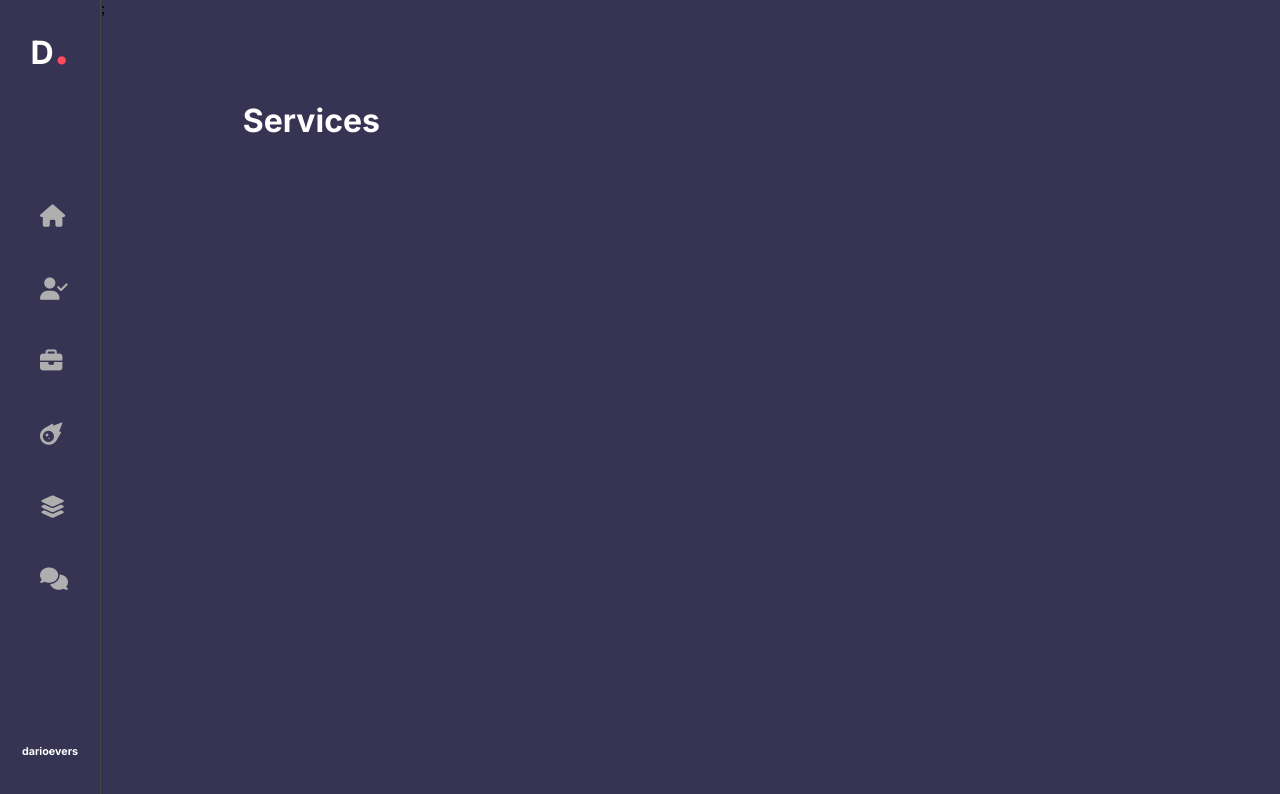
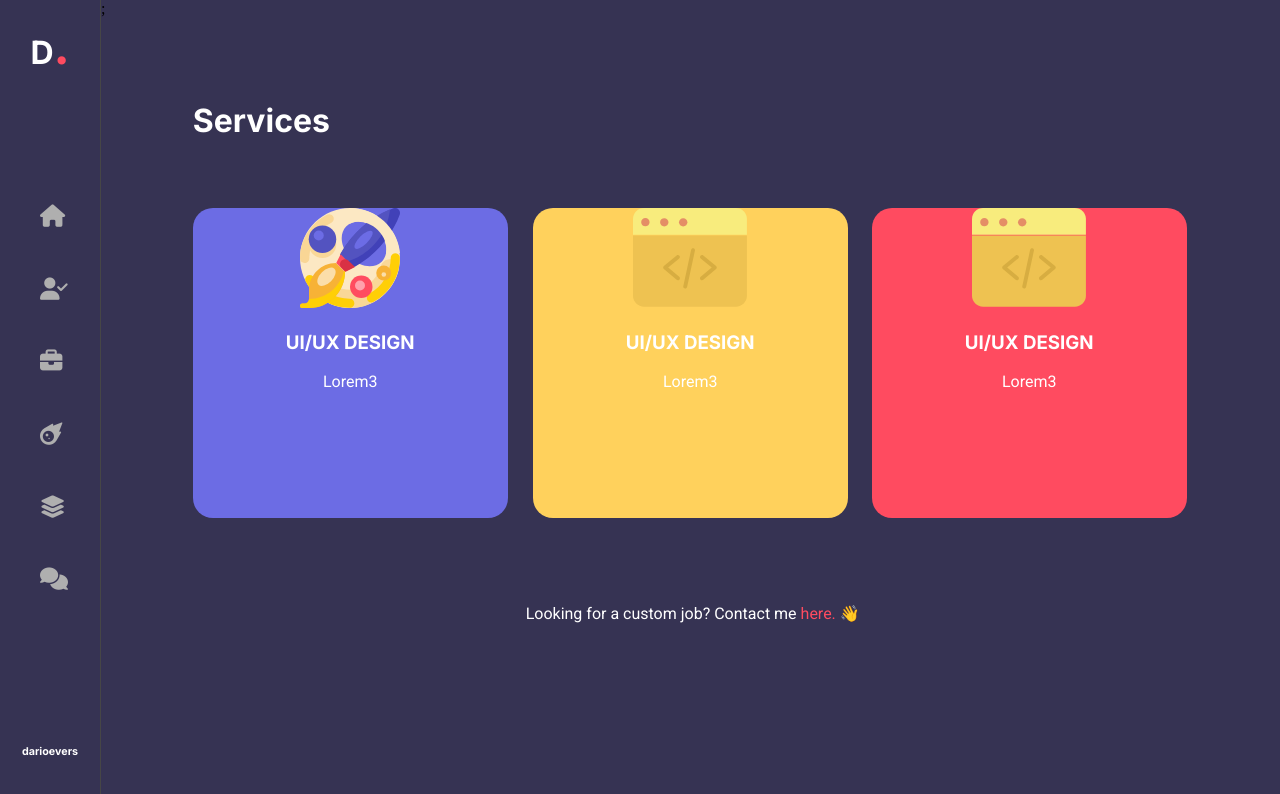
Before and after one commit to darioevers/portfolio_v2, a React (Create React App) app: page /services in a window 1280 px wide. Shown: the top 794 px of the page. Built offline with nearby package versions, Linux system fonts and the light colour scheme.

Commit message:
updated service frames

```diff
--- a/src/components/Services.js
+++ b/src/components/Services.js
@@ -1,17 +1,34 @@
 import React from "react";
+import { Link } from "react-router-dom";
+import serviceimg from './images/service-1.svg';
+import webdevimg from './images/web-dev-1.svg';
+
 const Services = () => {
   return (
     <div class="main">
     <div class="main_content">
-    <div class="about_content">
-      <div class="about_content_top">
+    <div class="services_content">
+      <div class="services_content_top">
         <h1>Services</h1>
       </div>
-      <div class="about_content_mid_l">
+      <div class="services_content_mid_l leftbox">
+      <img src={serviceimg} class="avatar"></img>
+        <h3>UI/UX DESIGN</h3>
+        <p>Lorem3</p>
       </div>
-      <div class="about_content_mid_r">
+      <div class="services_content_mid_m middlebox">
+      <img src={webdevimg} class="avatar"></img>
+        <h3>UI/UX DESIGN</h3>
+        <p>Lorem3</p>
       </div>
-      <div class="about_content bot"></div>
+      <div class="services_content_mid_r rightbox">
+      <img src={webdevimg} class="avatar"></img>
+        <h3>UI/UX DESIGN</h3>
+        <p>Lorem3</p>
+      </div>
+      <div class="services_content_bot">
+      <p>Looking for a custom job? Contact me<Link to="/contact"> here. 👋</Link></p>
+      </div>
     </div>
     </div>
     </div>
--- a/src/components/Sidebar.js
+++ b/src/components/Sidebar.js
@@ -2,8 +2,6 @@
 import React from "react";
 import { Link } from "react-router-dom";
 
-import { FontAwesomeIcon } from '@fortawesome/react-fontawesome'
-import { faCoffee } from '@fortawesome/free-solid-svg-icons'
 
 const Sidebar = () => {
   return (
--- a/src/sass/components/__components-dir.scss
+++ b/src/sass/components/__components-dir.scss
@@ -2,4 +2,5 @@
 @import "./sidebar";
 @import "./home";
 @import "./contact";
-@import "./about"
+@import "./about";
+@import "./services";
--- a/src/sass/components/_about.scss
+++ b/src/sass/components/_about.scss
@@ -42,7 +42,7 @@
         font-size: 1.2em;
         padding: 20px;
         justify-content: space-evenly;
-        background-color: #231f44;
+        background-color: #302c4d;
         border-radius: 20px;
 }
 
--- /dev/null
+++ b/src/sass/components/_services.scss
@@ -0,0 +1,70 @@
+// CONTACT STYLES
+
+// MAIN FRAME
+
+.services_content {
+    margin: 0 auto;
+    width: 1000px;
+    text-align: center;
+    color: white;
+    display: flex;
+    flex-wrap: wrap;
+}
+
+// INNER CONTENT FRAME
+
+.services_content_top {
+    // HEADER/TITLE FRAME
+    width: 1000px;
+    height: 16vh;
+    text-align: left;
+}
+
+.services_content_mid_l {
+    // LEFT SIDE CONTENT FRAME
+    width: 315px;
+    height: 310px;
+    text-align: center;
+
+}
+
+.leftbox {
+    margin-right: 25px;
+    background-color: $highlight-color-blue;
+    border-radius: 20px;
+}
+
+.services_content_mid_m {
+    // MIDDLE SIDE CONTENT FRAME
+    width: 315px;
+    height: 310px;
+    text-align: center;
+
+}
+
+.middlebox {
+    background-color: $highlight-color-yellow;
+    border-radius: 20px;
+}
+
+.services_content_mid_r {
+    // DESCRIPTION OUTER BOX
+    width: 315px;
+    height: 310px;
+    text-align: center;
+}
+
+.rightbox {
+    margin-left: 24px;
+    background-color: $highlight-color-red;
+    border-radius: 20px;
+}
+
+
+.services_content_bot {
+    // BOTTOM BOX
+    width: 1000px;
+    height: 150px;
+    text-align: center;
+    margin-top: 70px;
+}
```
Also changed, not shown: src/components/images/service-1.svg (added), src/components/images/web-dev-1.svg (added).
